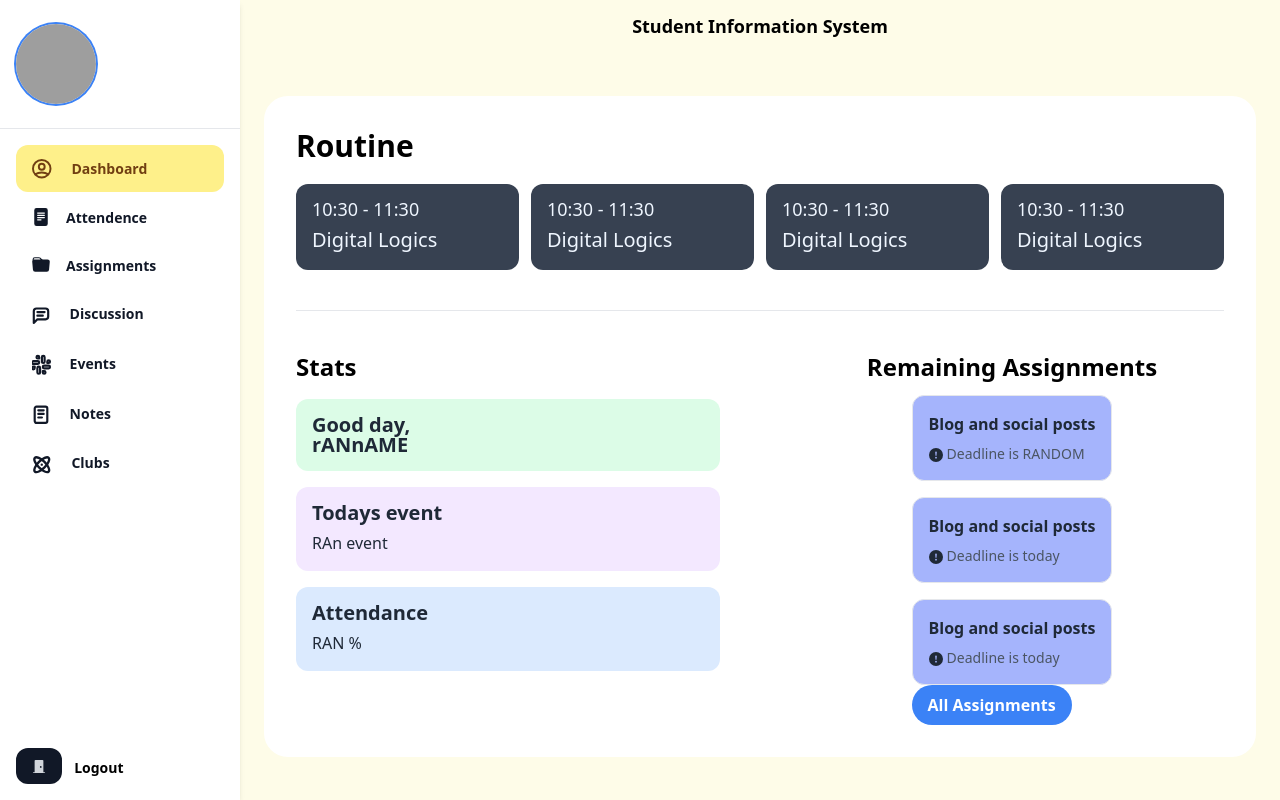
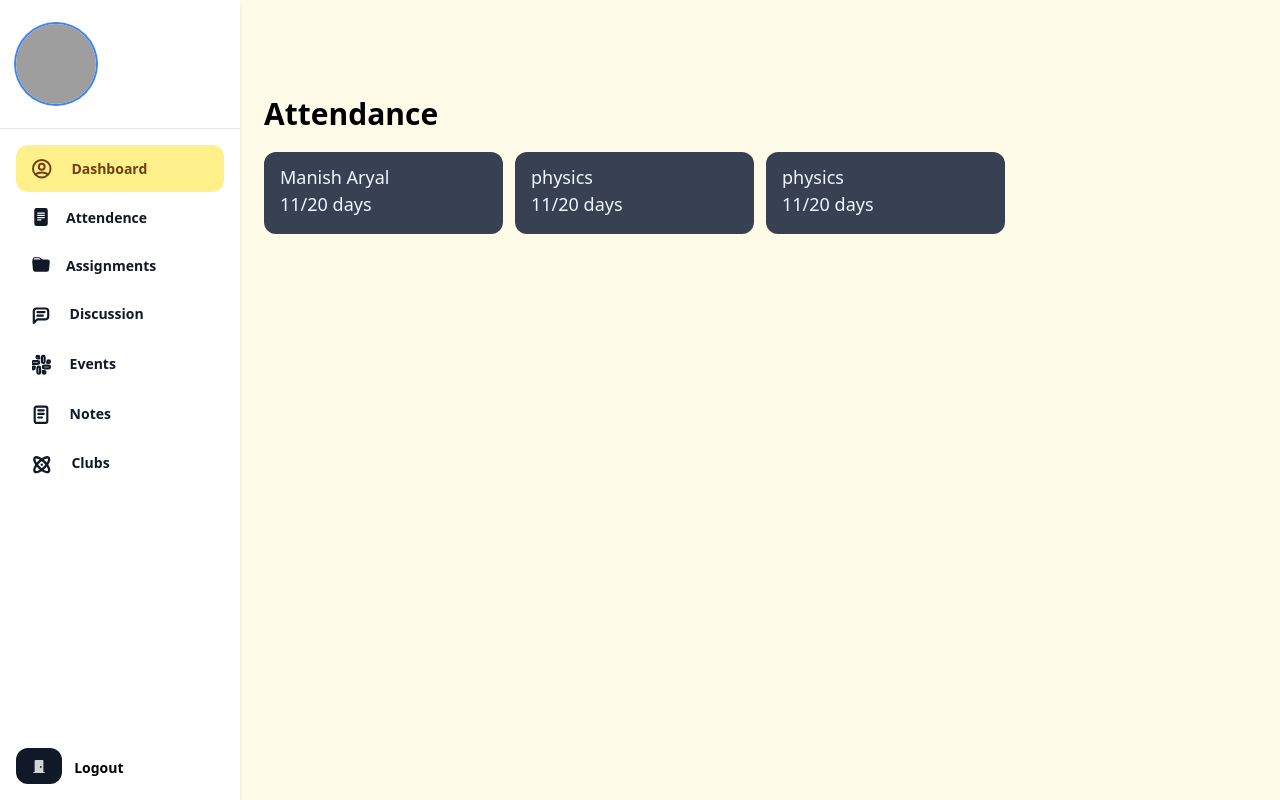
Before and after one commit to Shailesh-B/Hackday_Clz, a Django app: template templates/attendance.html in a window 1280 px wide. Run offline with Django 4.2, Linux system fonts and the light colour scheme; the template is opened without the code that fills it, so the values that code supplies are empty; some libraries are stand-ins or nearby versions; grey boxes are pictures that could not be loaded.

Commit message:
attendance format done

```diff
--- a/templates/attendance.html
+++ b/templates/attendance.html
@@ -28,7 +28,7 @@
         <div class="max-w-4xl mx-auto">
           <div class="flex items-center justify-between">
             <div></div>
-            <div class="text-lg font-bold">Student Information System</div>
+
             <div></div>
           </div>
         </div>
@@ -270,135 +270,25 @@
       <main class="ml-60 pt-16 max-h-screen overflow-auto">
         <div class="px-6 py-8">
           <div class="max-w-6xl mx-auto">
-            <div class="bg-white rounded-3xl p-8 mb-5">
-              <h1 class="text-3xl font-bold mb-5">Routine</h1>
-              <div class="grid grid-cols-4 gap-3">
-                <div class="p-4 bg-gray-700 rounded-xl text-blue-50">
-                  <div class="text-lg leading-none">10:30 - 11:30</div>
-                  <div class="mt-2 text-xl font-medium">Digital Logics</div>
-                </div>
-                <div class="p-4 bg-gray-700 rounded-xl text-blue-50">
-                  <div class="text-lg leading-none">10:30 - 11:30</div>
-                  <div class="mt-2 text-xl font-medium">Digital Logics</div>
-                </div>
-                <div class="p-4 bg-gray-700 rounded-xl text-blue-50">
-                  <div class="text-lg leading-none">10:30 - 11:30</div>
-                  <div class="mt-2 text-xl font-medium">Digital Logics</div>
-                </div>
-                <div class="p-4 bg-gray-700 rounded-xl text-blue-50">
-                  <div class="text-lg leading-none">10:30 - 11:30</div>
-                  <div class="mt-2 text-xl font-medium">Digital Logics</div>
+            <h1 class="text-3xl font-bold mb-5">Attendance</h1>
+            <div class="grid grid-cols-4 gap-3">
+              <div class="p-4 bg-gray-700 rounded-xl text-blue-50">
+                <div class="text-lg leading-none">Manish Aryal</div>
+                <div class="mt-1 text-lg font-medium text-green">
+                  11/20 days
                 </div>
               </div>
-              <hr class="my-10" />
-
-              <div class="grid grid-cols-2 gap-x-20">
-                <div>
-                  <h2 class="text-2xl font-bold mb-4">Stats</h2>
-
-                  <div class="grid grid-cols-2 gap-4">
-                    <div class="col-span-2">
-                      <div class="p-4 bg-green-100 rounded-xl">
-                        <div
-                          class="font-bold text-xl text-gray-800 leading-none"
-                        >
-                          Good day, <br />rANnAME
-                        </div>
-                      </div>
-                    </div>
-
-                    <div class="col-span-2">
-                      <div class="p-4 bg-purple-100 rounded-xl text-gray-800">
-                        <div class="font-bold text-xl leading-none">
-                          Todays event
-                        </div>
-                        <div class="mt-2">RAn event</div>
-                      </div>
-                    </div>
-                    <div class="col-span-2">
-                      <div class="p-4 bg-blue-100 rounded-xl text-gray-800">
-                        <div class="font-bold text-xl leading-none">
-                          Attendance
-                        </div>
-                        <div class="mt-2">RAN %</div>
-                      </div>
-                    </div>
-                  </div>
+              <!-- looping demo -->
+              <div class="p-4 bg-gray-700 rounded-xl text-blue-50">
+                <div class="text-lg leading-none">physics</div>
+                <div class="mt-1 text-lg font-medium text-green">
+                  11/20 days
                 </div>
-                <div class="place-items-center">
-                  <h2 class="text-2xl font-bold mb-3">Remaining Assignments</h2>
-                  <div class="space-y-4">
-                    <div
-                      class="p-4 bg-indigo-300 border rounded-xl text-gray-800 space-y-2"
-                    >
-                      <a href="javascript:void(0)" class="font-bold"
-                        >Blog and social posts</a
-                      >
-                      <div class="text-sm text-gray-600">
-                        <svg
-                          xmlns="http://www.w3.org/2000/svg"
-                          width="1em"
-                          height="1em"
-                          fill="currentColor"
-                          class="text-gray-800 inline align-middle mr-1"
-                          viewBox="0 0 16 16"
-                        >
-                          <path
-                            d="M16 8A8 8 0 1 1 0 8a8 8 0 0 1 16 0zM8 4a.905.905 0 0 0-.9.995l.35 3.507a.552.552 0 0 0 1.1 0l.35-3.507A.905.905 0 0 0 8 4zm.002 6a1 1 0 1 0 0 2 1 1 0 0 0 0-2z"
-                          /></svg
-                        >Deadline is RANDOM
-                      </div>
-                    </div>
-                    <div
-                      class="p-4 bg-indigo-300 border rounded-xl text-gray-800 space-y-2"
-                    >
-                      <a href="javascript:void(0)" class="font-bold"
-                        >Blog and social posts</a
-                      >
-                      <div class="text-sm text-gray-600">
-                        <svg
-                          xmlns="http://www.w3.org/2000/svg"
-                          width="1em"
-                          height="1em"
-                          fill="currentColor"
-                          class="text-gray-800 inline align-middle mr-1"
-                          viewBox="0 0 16 16"
-                        >
-                          <path
-                            d="M16 8A8 8 0 1 1 0 8a8 8 0 0 1 16 0zM8 4a.905.905 0 0 0-.9.995l.35 3.507a.552.552 0 0 0 1.1 0l.35-3.507A.905.905 0 0 0 8 4zm.002 6a1 1 0 1 0 0 2 1 1 0 0 0 0-2z"
-                          /></svg
-                        >Deadline is today
-                      </div>
-                    </div>
-                    <div
-                      class="p-4 bg-indigo-300 border rounded-xl text-gray-800 space-y-2"
-                    >
-                      <a href="javascript:void(0)" class="font-bold"
-                        >Blog and social posts</a
-                      >
-                      <div class="text-sm text-gray-600">
-                        <svg
-                          xmlns="http://www.w3.org/2000/svg"
-                          width="1em"
-                          height="1em"
-                          fill="currentColor"
-                          class="text-gray-800 inline align-middle mr-1"
-                          viewBox="0 0 16 16"
-                        >
-                          <path
-                            d="M16 8A8 8 0 1 1 0 8a8 8 0 0 1 16 0zM8 4a.905.905 0 0 0-.9.995l.35 3.507a.552.552 0 0 0 1.1 0l.35-3.507A.905.905 0 0 0 8 4zm.002 6a1 1 0 1 0 0 2 1 1 0 0 0 0-2z"
-                          /></svg
-                        >Deadline is today
-                      </div>
-                    </div>
-                    <a href="#"
-                      ><button
-                        class="bg-blue-500 hover:bg-blue-700 text-white font-bold py-2 px-4 rounded-full"
-                      >
-                        All Assignments
-                      </button>
-                    </a>
-                  </div>
+              </div>
+              <div class="p-4 bg-gray-700 rounded-xl text-blue-50">
+                <div class="text-lg leading-none">physics</div>
+                <div class="mt-1 text-lg font-medium text-green">
+                  11/20 days
                 </div>
               </div>
             </div>
```
